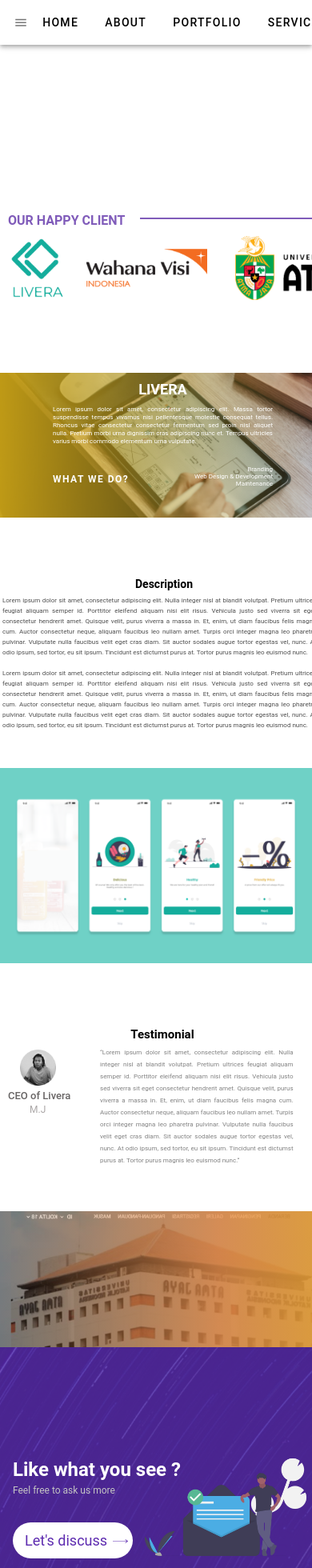
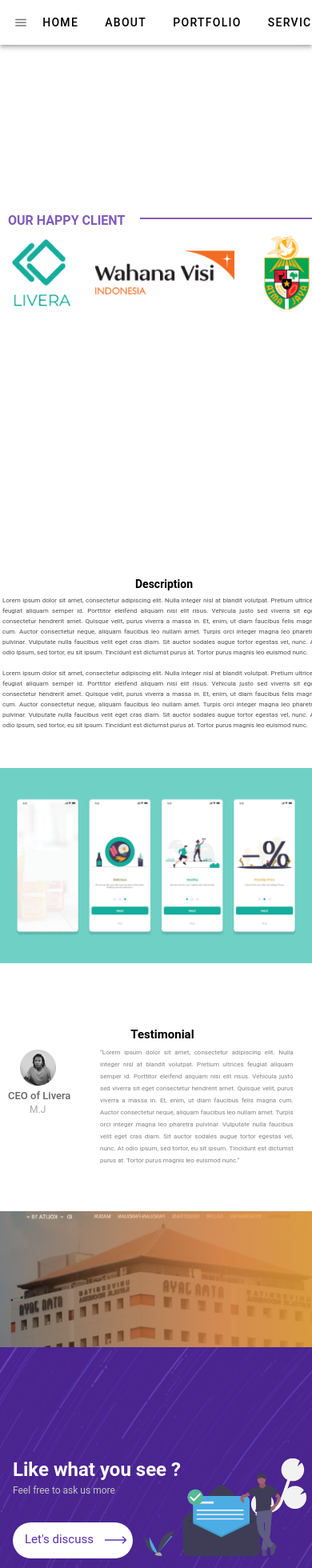
Before and after one commit to BriyanSitinjak/landingpage_dna, a Vue app: page /second-portfolio in a window 390 px wide. Shown: the top 1960 px of the page at 80% size. Built offline with nearby package versions, Linux system fonts and the light colour scheme; the HTML template or start-up script is replaced by a standard one.

Commit message:
our happy client fix

```diff
--- a/src/components/BeforeFooter.vue
+++ b/src/components/BeforeFooter.vue
@@ -103,13 +103,13 @@
         font-size: 12px;
     }
     .btn-before-content > a{
-        font-size: 18px;
+        font-size: 15px;
         margin: 12px 0px 0px 15px ;
     }
     .btn-before-content > img {
-        margin: 21px 0px 0px 125px;
-        width: 9%;
-        height: 4%;
+        margin: 17px 0px 0px 115px;
+        width: 13%;
+        height: auto;
     }
     .btn-before-content {
         width: 150px;
--- a/src/components/OurHappyClient.vue
+++ b/src/components/OurHappyClient.vue
@@ -120,19 +120,21 @@
 
     .client-menu-wrapper {
         margin: 10px;
+
     }
     .line-client {
         left: 175px;
         width: 500px;
     }
     .logo-size-client {
-        width: 10%;
-        height: 60%;
+        width: 100%;
+        height: 68%;
         display: flex;
     }
     .logo-scroll-client {
-        height: 100px;
+        height: 125px;
         overflow-x: scroll;
+        /* border: 2px solid red; */
     }
     .img-arrow-two {
         display: none;
--- a/src/components/Sidebar.vue
+++ b/src/components/Sidebar.vue
@@ -112,7 +112,7 @@
 .logo , .logo-dna{
     cursor: pointer;
 }
-@media (min-width: 200px) and (max-width: 960px) {
+@media (min-width: 200px) and (max-width: 600px) {
     .sidebar-fixed {
         display: none;
     }
@@ -127,7 +127,5 @@
         text-decoration: none;
         color: #000000;
     }
-
-
 }
 </style>
--- a/src/views/Portfolio.vue
+++ b/src/views/Portfolio.vue
@@ -474,9 +474,10 @@
         width: 41.5%;
         text-align: justify;
         margin:0px;
-        margin-left: 3px;
+        margin-left: 0px;
         font-size: 8px;
         line-height: 13px;
+        padding: 0px 10px;
     }
 
 
@@ -485,7 +486,7 @@
         margin: 0px;
     }
     .atmajaya-portfolio-two {
-        margin-top: 38px;
+        margin-top: 75px;
     }
 
 
--- a/src/views/Service.vue
+++ b/src/views/Service.vue
@@ -239,6 +239,7 @@
     .number-text-service {
         margin: 0px;
         margin-top: 75px;
+        margin-left: 25px;
     }
     .number-text-service > h2 {
         font-size: 15px;
@@ -256,19 +257,19 @@
         height: auto;
     }
     .third-mid-service {
-        margin-left: 290px;
+        margin-left: 300px;
         margin-top: 175px;
     }
     .side-logo-service {
         margin: 0px;
         display: list-item;
-        margin-bottom: 125px;
+        margin-bottom: 156px;
+        width: 18%;
+        height: auto;
     }
     .img-analyst {
-        margin-left: 15px;
-    }
-    .img-design {
-        margin-left: 10px;
+        width: 15%;
+        height: auto;
     }
 }
 
```
Also changed, not shown: 1 other file (tests, documents, lock files or other folders).
